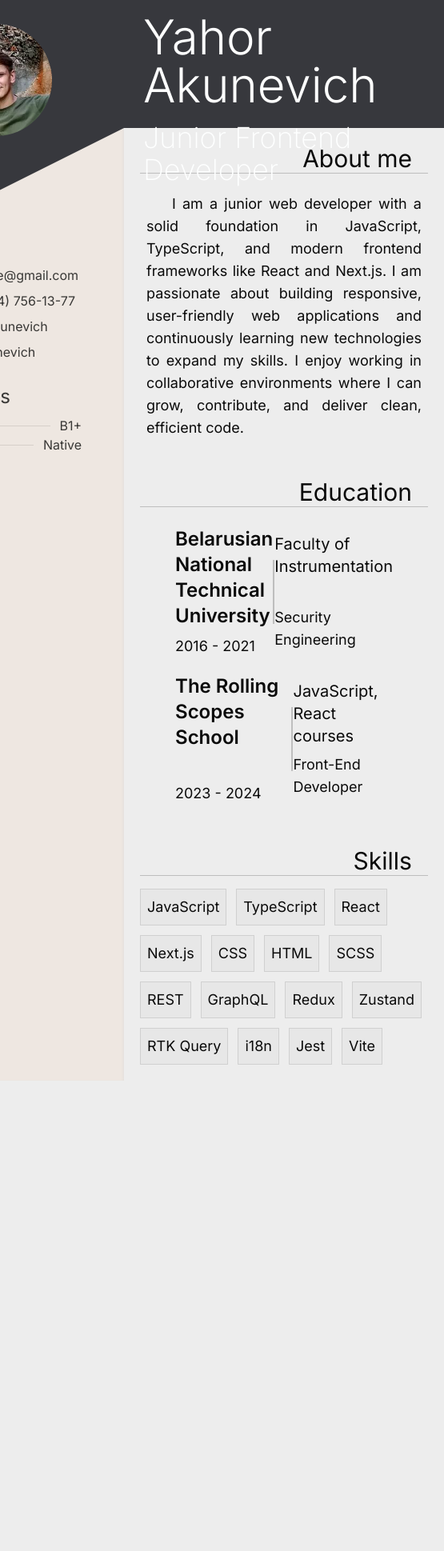
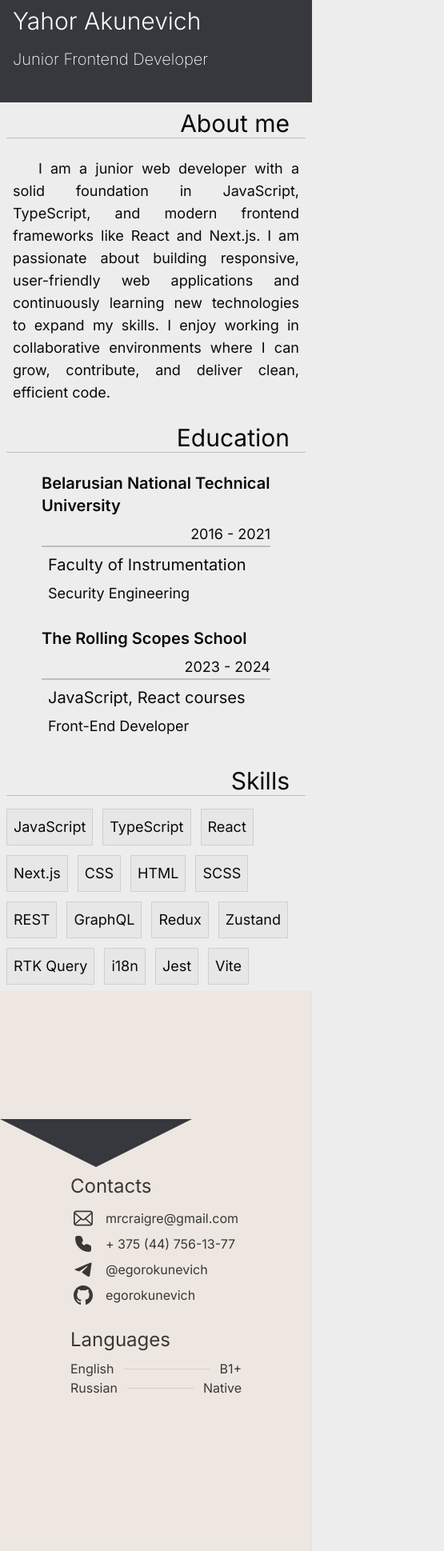
Before and after one commit to egorokunevich/cv, a Next.js app: page / in a window 390 px wide. Shown: the whole page at 80% size, 555 px wide, since content can reach past the window. Before the commit the page ends 1351 px from the top, so only its background shows below. Built offline with nearby package versions, Linux system fonts and the light colour scheme.

Commit message:
feat: add responsiveness

```diff
--- a/app/Aside.tsx
+++ b/app/Aside.tsx
@@ -1,4 +1,7 @@
+'use client';
+
 import Image from 'next/image';
+import { useEffect, useState } from 'react';
 
 import AsideSection from './AsideSection';
 import SkillLevel from './SkillLevel';
@@ -10,19 +13,32 @@ import TelegramSvg from './svg/TelegramSvg';
 import photo from '@/public/images/photo.png';
 
 const Aside = () => {
+  const [width, setWidth] = useState<number>(1920);
+
+  useEffect(() => {
+    const handleResizeWindow = () => setWidth(window.innerWidth);
+    // subscribe to window resize event "onComponentDidMount"
+    window.addEventListener('resize', handleResizeWindow);
+    return () => {
+      // unsubscribe "onComponentDestroy"
+      window.removeEventListener('resize', handleResizeWindow);
+    };
+  }, []);
+
   return (
     <aside
-      className="flex flex-col  items-center  gap-4 max-w-80 w-80"
+      className="flex flex-col  items-center  gap-4 max-w-80 max-sm:max-w-full max-sm:w-full w-80 max-md:w-60"
       style={{
         backgroundColor: '#eee7e1',
         color: '#393836',
         boxShadow: '-2px 0 5px -3px inset #d4d5d6',
       }}
     >
+      {width >= 640 && (
         <div className="flex flex-col w-full">
           {/* Background wrapper */}
           <div
-          className="w-full flex justify-center items-center h-40"
+            className="w-full flex justify-center items-center h-40 max-sm:invisible"
             style={{
               backgroundColor: '#37383d',
             }}
@@ -47,18 +63,15 @@ const Aside = () => {
             </div>
           </div>
           {/* Triangle */}
-        <div
-          className="w-0 h-5"
-          style={{
-            border: '160px solid transparent',
-            borderTop: '80px solid #37383d',
-          }}
-        ></div>
+          <div className="triangle w-0 h-5" style={{}}></div>
         </div>
+      )}
 
       <div
         className="flex flex-col justify-center px-4 py-8 gap-6"
-        style={{ transform: 'translateY(-160px)' }}
+        style={{
+          transform: width >= 640 ? 'translateY(-160px)' : 'translateY(0)',
+        }}
       >
         <AsideSection title="Contacts">
           <a
--- a/app/EducationArticle.tsx
+++ b/app/EducationArticle.tsx
@@ -13,23 +13,26 @@ const EducationArticle = ({
   specialization,
 }: EducationArticleProps) => {
   return (
-    <div className="flex justify-between m-1 px-10 py-2">
+    <div className="flex justify-between m-1 px-10 py-2 max-lg:flex-col">
       <div className="flex flex-col gap-2 justify-between">
-        <h2 className="text-2xl font-semibold max-w-72">{title}</h2>
-        <div>
+        <h2 className="text-2xl font-semibold max-w-72 max-lg:text-xl">
+          {title}
+        </h2>
+        <div className="flex justify-start max-lg:justify-end">
           {years[0]} - {years[1]}
         </div>
       </div>
       {faculty && specialization && (
         <>
+          {/* Divider */}
           <div className="flex items-center">
             <div
-              className="flex items-center h-20"
-              style={{ width: '2px', backgroundColor: 'rgb(0,0,0,0.2)' }}
+              className="flex items-center h-20 w-2px max-lg:h-2px max-lg:w-full"
+              style={{ backgroundColor: 'rgb(0,0,0,0.2)' }}
             ></div>
           </div>
 
-          <div className="flex items-center">
+          <div className="flex items-center pl-2">
             <div className="flex flex-col gap-2 py-2 h-full justify-between">
               <div className="text-xl">{faculty}</div>
               <div>{specialization}</div>
--- a/app/Header.tsx
+++ b/app/Header.tsx
@@ -1,15 +1,56 @@
+'use client';
+
+import Image from 'next/image';
+import { useState, useEffect } from 'react';
+
+import photo from '@/public/images/photo.png';
+
 const Header = () => {
+  const [width, setWidth] = useState<number>(1920);
+
+  useEffect(() => {
+    const handleResizeWindow = () => setWidth(window.innerWidth);
+    // subscribe to window resize event "onComponentDidMount"
+    window.addEventListener('resize', handleResizeWindow);
+    return () => {
+      // unsubscribe "onComponentDestroy"
+      window.removeEventListener('resize', handleResizeWindow);
+    };
+  }, []);
+
   return (
     <header
-      className="px-2 h-40"
+      className="px-2 h-40 max-xsm:h-32 flex justify-between w-full"
       style={{ backgroundColor: '#37383d', color: '#feffff' }}
     >
-      <h1 className="w-full text-6xl font-light flex justify-start p-4">
-        Yahor Akunevich
-      </h1>
-      <div className="w-full text-4xl font-extralight flex justify-start p-4 pt-0">
-        Junior Frontend Developer
+      <div className="flex flex-col">
+        <h1 className="w-full text-6xl max-lg:text-4xl max-xsm:text-3xl font-light flex justify-start p-4 max-xsm:p-2 ">
+          Yahor Akunevich
+        </h1>
+        <div className="w-full text-4xl max-lg:text-2xl max-xsm:text-xl font-extralight flex justify-start p-4 max-xsm:p-2 pt-0">
+          Junior Frontend Developer
+        </div>
       </div>
+      {width < 640 && (
+        <div className="flex justify-center items-center p-4">
+          <div
+            className="flex items-center justify-center overflow-hidden"
+            style={{
+              width: width >= 490 ? '100px' : '80px',
+              height: width >= 490 ? '100px' : '80px',
+              borderRadius: '50%',
+            }}
+          >
+            <Image
+              className="photo"
+              src={photo}
+              width={width >= 490 ? 100 : 80}
+              height={width >= 490 ? 100 : 80}
+              alt={'photo'}
+            />
+          </div>
+        </div>
+      )}
     </header>
   );
 };
--- a/app/Section.tsx
+++ b/app/Section.tsx
@@ -6,7 +6,7 @@ interface SectionProps extends PropsWithChildren {
 
 const Section = ({ title, children }: SectionProps) => {
   return (
-    <div className="p-5  text-lg">
+    <div className="p-5 max-lg:p-2 text-lg">
       <h2 className="text-3xl px-5 flex justify-end">{title}</h2>
       <div
         className="w-full "
--- a/app/globals.css
+++ b/app/globals.css
@@ -52,3 +52,15 @@ body {
 .skill:hover {
   border: 1px solid rgb(0, 0, 0, 0.3);
 }
+
+.triangle {
+  border: 160px solid transparent;
+  border-top: 80px solid #37383d;
+}
+
+@media screen and (max-width: 768px) {
+  .triangle {
+    border: 120px solid transparent;
+    border-top: 60px solid #37383d;
+  }
+}
--- a/app/page.tsx
+++ b/app/page.tsx
@@ -8,7 +8,7 @@ import skillsData from './skillsData.json';
 export default function Home() {
   return (
     <div
-      className="flex w-full"
+      className="flex flex-row max-sm:flex-col-reverse w-full"
       style={{
         boxShadow: '0 0 5px -3px #808080',
       }}
--- a/tailwind.config.ts
+++ b/tailwind.config.ts
@@ -1,16 +1,25 @@
-import type { Config } from "tailwindcss";
+import type { Config } from 'tailwindcss';
 
 const config: Config = {
   content: [
-    "./pages/**/*.{js,ts,jsx,tsx,mdx}",
-    "./components/**/*.{js,ts,jsx,tsx,mdx}",
-    "./app/**/*.{js,ts,jsx,tsx,mdx}",
+    './pages/**/*.{js,ts,jsx,tsx,mdx}',
+    './components/**/*.{js,ts,jsx,tsx,mdx}',
+    './app/**/*.{js,ts,jsx,tsx,mdx}',
   ],
   theme: {
     extend: {
       colors: {
-        background: "var(--background)",
-        foreground: "var(--foreground)",
+        background: 'var(--background)',
+        foreground: 'var(--foreground)',
+      },
+      width: {
+        '2px': '2px',
+      },
+      height: {
+        '2px': '2px',
+      },
+      screens: {
+        xsm: '490px',
       },
     },
   },
```
Also changed, not shown: 1 other file (tests, documents, lock files or other folders). Lines whose indentation alone changed are shown as unchanged.
